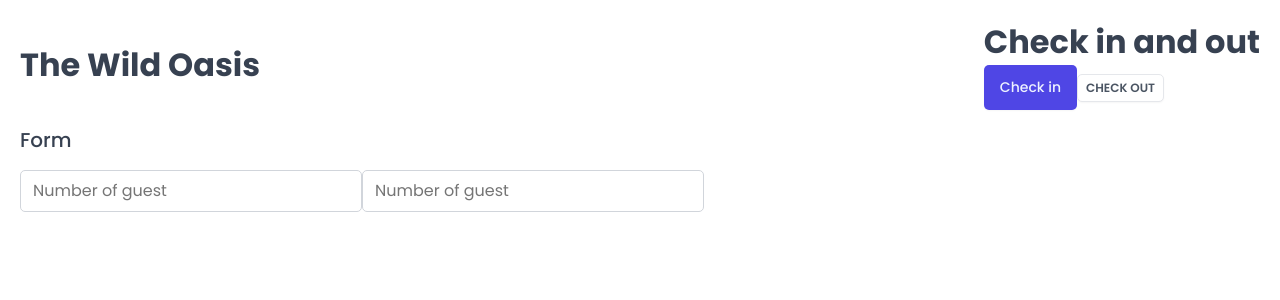
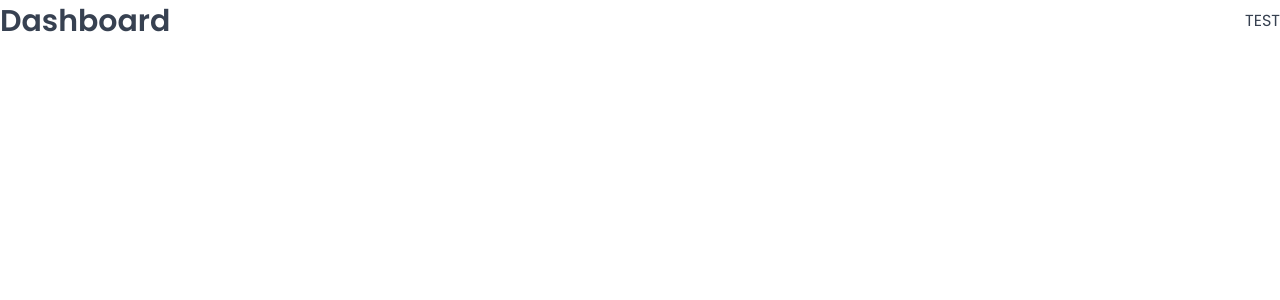
Before and after one commit to fengbanjiazhu/Wild-Oasis, a React (Vite) app: page /dashboard in a window 1280 px wide. Shown: the top 300 px of the page. Built offline with nearby package versions, Linux system fonts and the light colour scheme; a web font is replaced by a local one.

Commit message:
implement route

```diff
--- a/package.json
+++ b/package.json
@@ -13,6 +13,7 @@
   "dependencies": {
     "react": "^18.2.0",
     "react-dom": "^18.2.0",
+    "react-router-dom": "^6.14.1",
     "styled-components": "^6.0.2"
   },
   "devDependencies": {
--- a/src/App.jsx
+++ b/src/App.jsx
@@ -1,53 +1,31 @@
-import styled from "styled-components";
+import { BrowserRouter, Navigate, Route, Routes } from "react-router-dom";
+import Dashboard from "./pages/Dashboard";
+import Bookings from "./pages/Bookings";
+import Cabins from "./pages/Cabins";
+import Users from "./pages/Users";
+import Settings from "./pages/Settings";
+import Account from "./pages/Account";
+import Login from "./pages/Login";
+import PageNotFound from "./pages/PageNotFound";
 import GlobalStyles from "./styles/GlobalStyles";
-import Button from "./ui/Button";
-import Input from "./ui/Input";
-import Heading from "./ui/Heading";
-import Row from "./ui/Row";
-
-const StyledApp = styled.div`
-  /* background-color: orangered; */
-  padding: 20px;
-`;
 
 function App() {
   return (
     <>
       <GlobalStyles></GlobalStyles>
-      <StyledApp>
-        <Row>
-          <Row type="horizontal">
-            <Heading type="h1">The Wild Oasis</Heading>
-            <div>
-              <Heading type="h2">Check in and out</Heading>
-              <Button
-                onClick={() => {
-                  console.log("checked in");
-                }}
-              >
-                Check in
-              </Button>
-              <Button
-                size="small"
-                variation="secondary"
-                onClick={() => {
-                  console.log("checked out");
-                }}
-              >
-                Check out
-              </Button>
-            </div>
-          </Row>
-
-          <Row>
-            <Heading as="h3">Form</Heading>
-            <form>
-              <Input type="number" placeholder="Number of guest"></Input>
-              <Input type="number" placeholder="Number of guest"></Input>
-            </form>
-          </Row>
-        </Row>
-      </StyledApp>
+      <BrowserRouter>
+        <Routes>
+          <Route index element={<Navigate replace to="/dashboard" />}></Route>
+          <Route path="/dashboard" element={<Dashboard />}></Route>
+          <Route path="/cabins" element={<Cabins />}></Route>
+          <Route path="/bookings" element={<Bookings />}></Route>
+          <Route path="/users" element={<Users />}></Route>
+          <Route path="/settings" element={<Settings />}></Route>
+          <Route path="/account" element={<Account />}></Route>
+          <Route path="/login" element={<Login />}></Route>
+          <Route path="/*" element={<PageNotFound />}></Route>
+        </Routes>
+      </BrowserRouter>
     </>
   );
 }
--- a/src/pages/PageNotFound.jsx
+++ b/src/pages/PageNotFound.jsx
@@ -33,9 +33,7 @@ function PageNotFound() {
   return (
     <StyledPageNotFound>
       <Box>
-        <Heading as="h1">
-          The page you are looking for could not be found 😢
-        </Heading>
+        <Heading as="h1">The page you are looking for could not be found 😢</Heading>
         <button onClick={moveBack} size="large">
           &larr; Go back
         </button>
```
Also changed, not shown: 1 other file (tests, documents, lock files or other folders).
